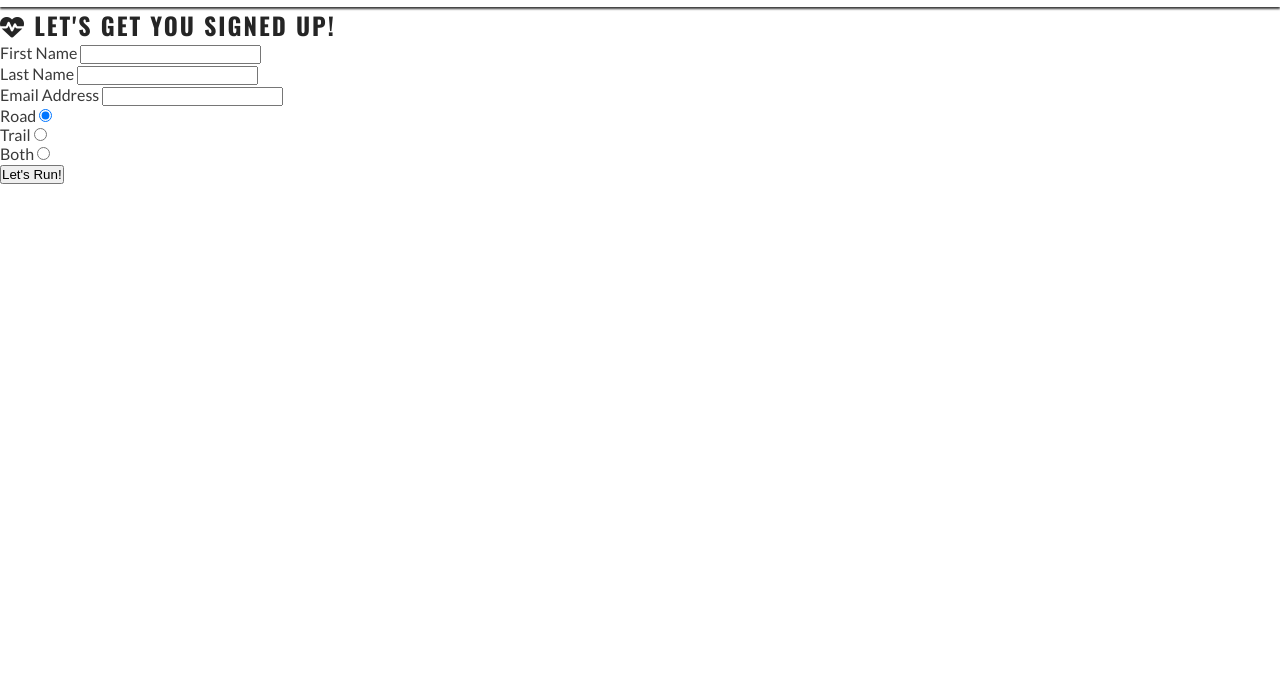
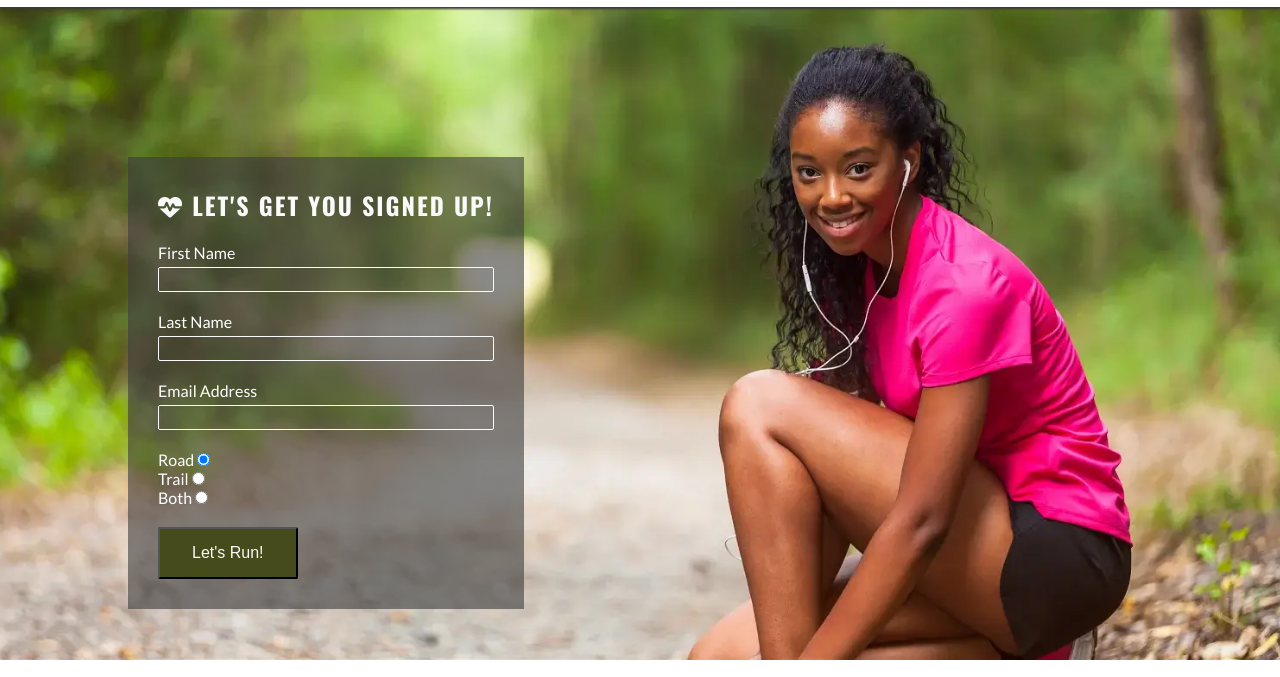
Before and after one commit to michaelcloran/love-running, a plain HTML site: page signup.html in a window 1280 px wide. Shown: the part 72-749 px from the top of the page. Drawn offline with nearby package versions, Linux system fonts and the light colour scheme.

Commit message:
added style to signup form and background

```diff
--- a/assets/css/style.css
+++ b/assets/css/style.css
@@ -94,6 +94,10 @@ main {
 
     flex: 1 0 auto;
     margin-top: 47px;
+
+    /* signup form */
+    display: flex;
+    flex-direction: column;
 }
 
 /* hero section */
@@ -120,20 +124,7 @@ main {
     color: #ffffff;
 }
 
-/* footer */
-#social-networks {
-    text-align: center;
-    padding: 20px 0;
-    display: flex;
-    justify-content: space-evenly;
-    list-style-type: none;
-}
 
-#social-networks i{
-    font-size: 160%;
-    padding: 5%;
-    color: #3a3a3a;
-}
 
 #reasons{
     width: 90%;
@@ -157,7 +148,7 @@ main {
     padding: 0 20px;
 }
 
-hr {
+#benefits hr {
     border-top: 1px solid #3a3a3a;
     margin: 5px 0;
 }
@@ -214,6 +205,89 @@ hr {
 #photos{
     line-height: 0;
 }
+/* signup form */
+#signup{
+    background-image: url("../images/signup-image.webp");
+    padding: 20px 10% 0 10%;
+
+    background-size: cover;
+    background-position: 75%;
+    flex-grow: 1;
+}
+
+#signup-form {
+    /*max-width: 400px;
+    left: 10%;
+    top: 150px;*/
+    padding: 30px;
+    color: #ffffff;
+    background-color: rgba(60, 60, 60, 0.6);
+
+}
+
+#signup h2 {
+    color: #fafafa;
+    margin-bottom: 20px;
+}
+
+.text-input{
+    background: transparent;
+    color: #fafafa;
+    width: 100%;
+    height: 25px;
+    margin: 5px 0 20px 0;
+    border: 1px solid #fafafa;
+    border-radius: 2px;
+    padding: 0 5px;
+
+}
+
+.radio-buttons {
+    width: 100%;
+    display: flex;
+    justify-content: space-between;
+
+}
+
+.join-button {
+    margin-top: 20px;
+    border-radius: 2px;
+    padding: 15px 32px;
+    background-color: #454b1b;
+    color: #fafafa;
+    font-size: 100%;
+}
+
+.text-input:hover{
+    border-color: #f16c6b;
+}
+
+.join-buttom:hover{
+    background-color: #fafafa;
+    color: #454b1b;
+}
+
+
+/* footer */
+#social-networks {
+    text-align: center;
+    padding: 20px 0;
+    display: flex;
+    justify-content: space-evenly;
+    list-style-type: none;
+}
+
+#social-networks i {
+    font-size: 160%;
+    padding: 5%;
+    color: #3a3a3a;
+}
+
+
+
+
+
+
 
 /* media query: large or landscape phones (576px and up) */
 @media screen and (min-width: 576px) {
@@ -285,6 +359,28 @@ hr {
     #photos {
         column-count: 3;
     }
+    /* signup form */
+    #signup{
+        background-position: center;
+        position: relative;
+    }
+
+    #signup-form{
+        max-width: 400px;
+        position: absolute;
+        left: 10%;
+        top: 150px;
+    }
+
+    .text-input:hover{
+        border-color: #f16c6b;
+    }
+
+    .join-buttom:hover{
+        background-color: #fafafa;
+        color: #454b1b;
+    }
+
 }
 
 /* media query: laptops and larger (992px and up) */
--- a/signup.html
+++ b/signup.html
@@ -45,9 +45,10 @@
     <!-- main content -->
     <main>
         <section id="signup">
-            <h2><i class="fa-solid fa-heart-pulse"></i> LET'S GET YOU SIGNED UP!</h2>
 
-            <form id="signup-form" name="signup-form" action="https://formdump.codeinstitute.net" method="POST">
+            <form id="signup-form"  action="https://formdump.codeinstitute.net" method="POST">
+                <h2><i class="fa-solid fa-heart-pulse"></i> LET'S GET YOU SIGNED UP!</h2>
+
                 <label for="first_name">First Name</label>
                 <input type="text" name="first_name" id="first_name" class="text-input" required>
                 <br>
```
Also changed, not shown: assets/images/signup-image.webp (added).
